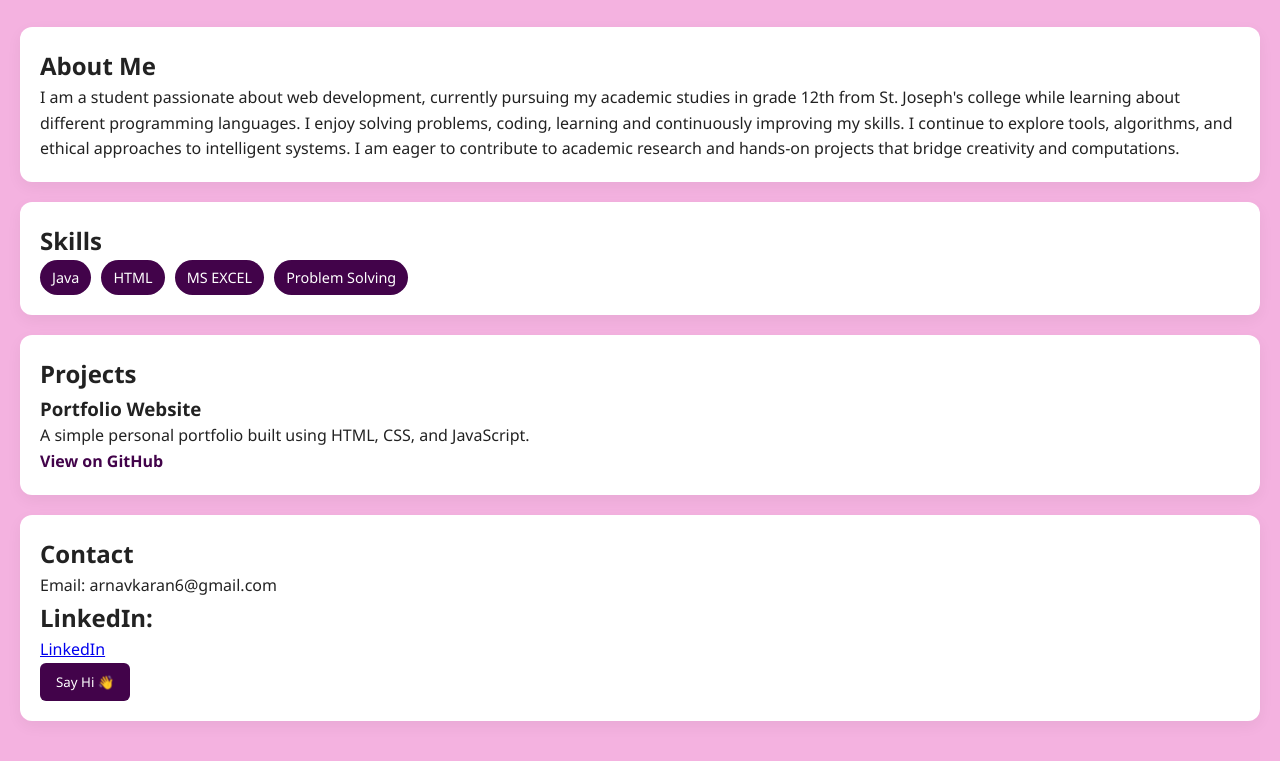
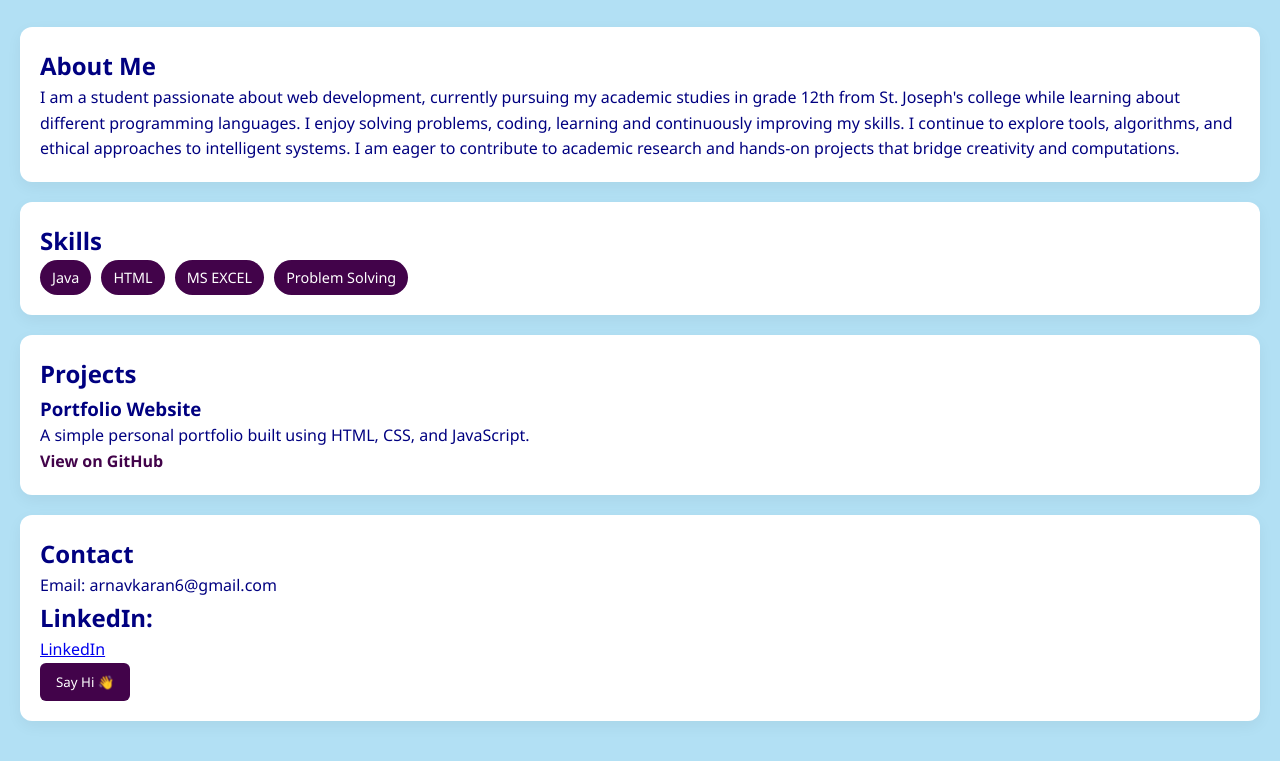
Before and after one commit to Arnav-karan/MyPortfolio, a plain HTML site: page index.html in a window 1280 px wide. Shown: the part 138-899 px from the top of the page. Drawn offline with Linux system fonts and the light colour scheme.

Commit message:
Update style.css

```diff
--- a/style.css
+++ b/style.css
@@ -1,14 +1,14 @@
 :root {
-  --bg-color: #f4b2e0;
-  --text-color: #222;
+  --bg-color: #b2e0f4;
+  --text-color:#000080;
   --card-bg: #ffffff;
   --accent: #42034a;
 }
 
 /* Dark Mode */
 body.dark {
-  --bg-color: #390132;
-  --text-color: #e9aaf4;
+  --bg-color: #1e3a8a;
+  --text-color: #b2e0f4;
   --card-bg: #1e1e1e;
 }
 
```
